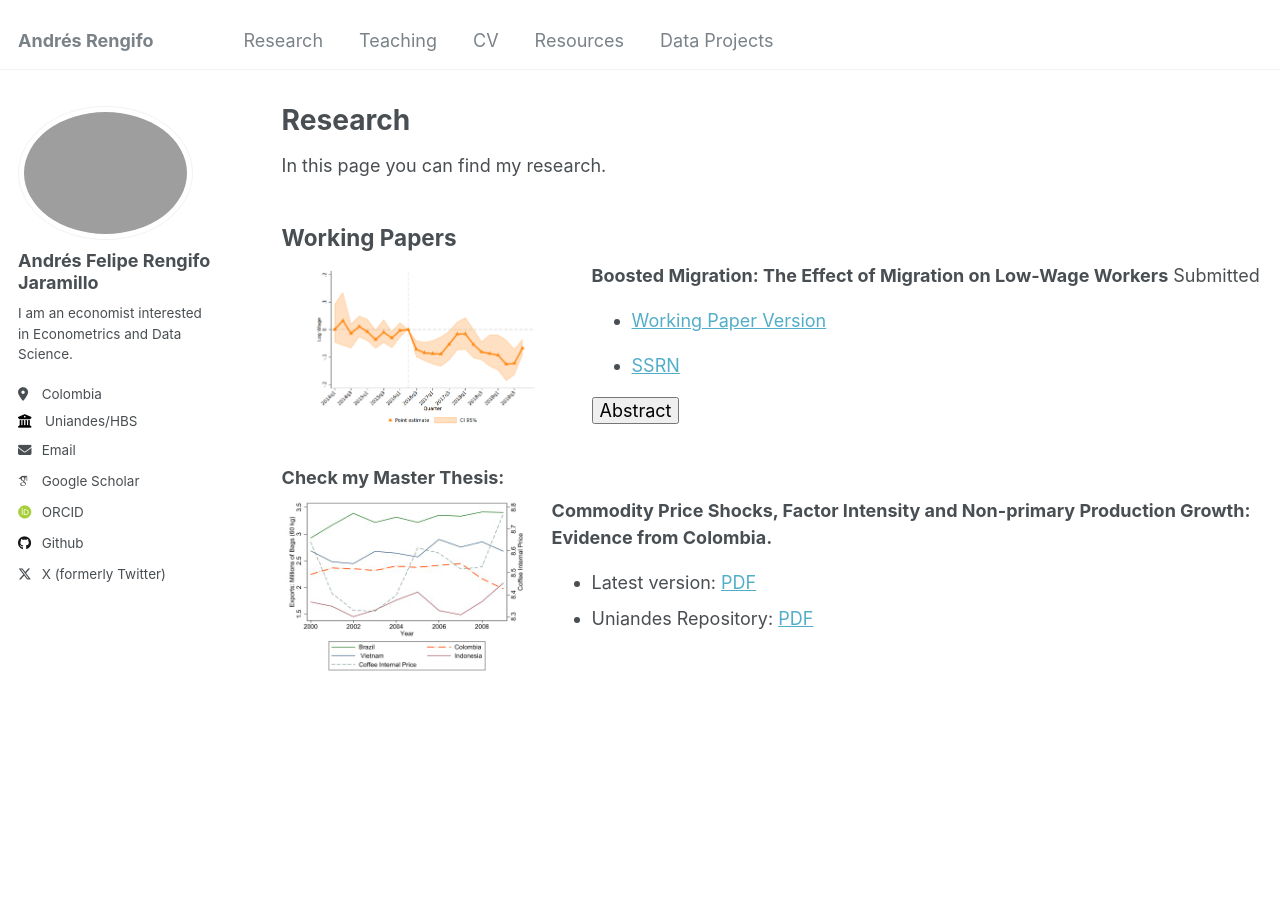
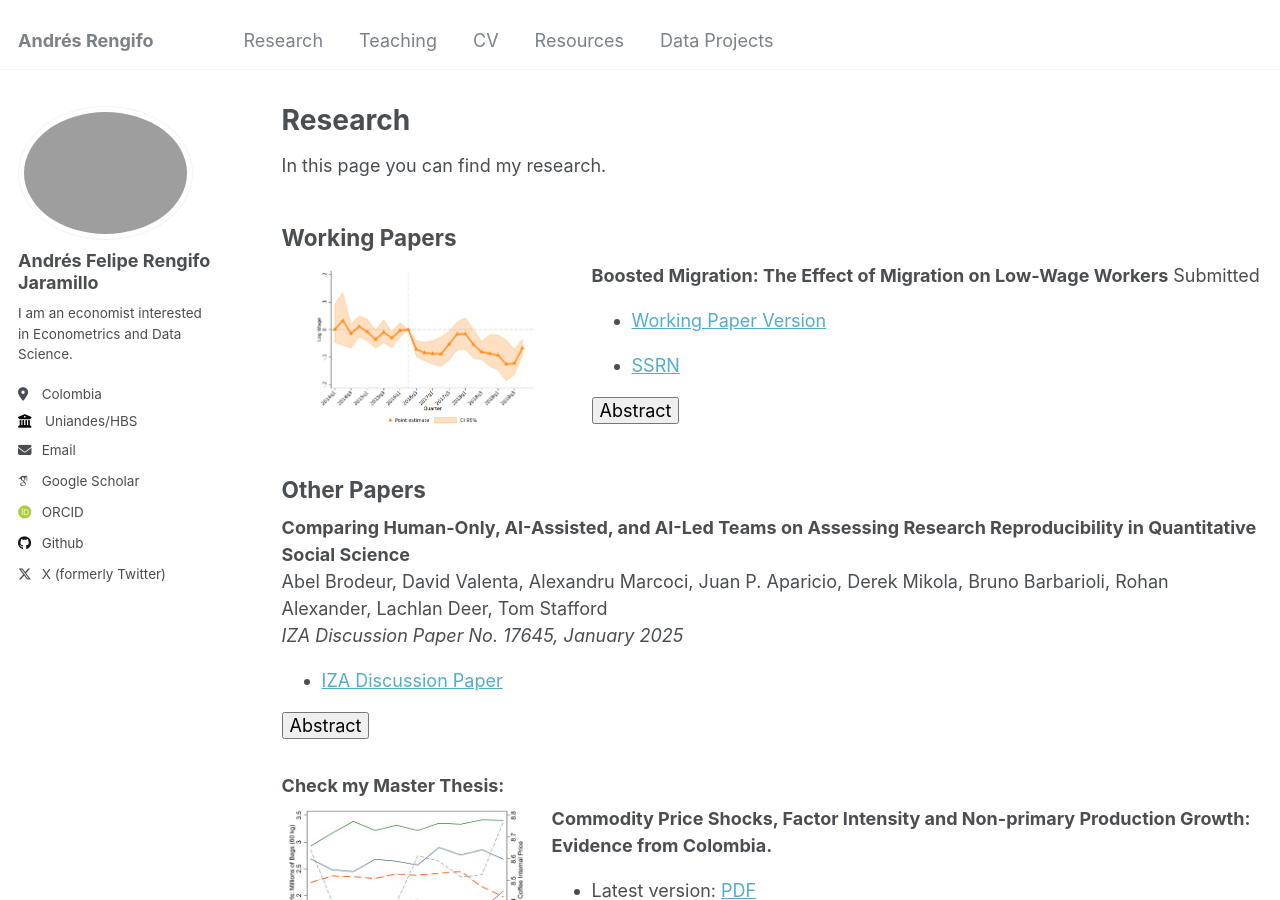
Before and after one commit to RengifoAndres/RengifoAndres.github.io, a Jekyll site: the page built from _pages/Research.md, in a window 1280 px wide and 900 px high. Built offline with Jekyll 4.4.1, drawn with Linux system fonts in a browser that asks for light colours; some web fonts are replaced.

Commit message:
Add 'Other Papers' section to Research page with IZA DP 17645
Add a new section for collaborative papers, featuring the IZA Discussion
Paper on comparing human-only, AI-assisted, and AI-led teams for
assessing research reproducibility in social science.

Co-Authored-By: Claude Opus 4.6 <noreply@anthropic.com>

```diff
--- a/_pages/Research.md
+++ b/_pages/Research.md
@@ -49,6 +49,29 @@ This paper examines the labor market effects of Venezuelan migration on low-wage
 
 
 
+## Other Papers
+
+<div style="display: flex; align-items: flex-start; margin-bottom: 20px;">
+  <div>
+    <strong>Comparing Human-Only, AI-Assisted, and AI-Led Teams on Assessing Research Reproducibility in Quantitative Social Science</strong><br>
+    Abel Brodeur, David Valenta, Alexandru Marcoci, Juan P. Aparicio, Derek Mikola, Bruno Barbarioli, Rohan Alexander, Lachlan Deer, Tom Stafford <br>
+    <em>IZA Discussion Paper No. 17645, January 2025</em>
+    <ul>
+      <li><a href="https://docs.iza.org/dp17645.pdf">IZA Discussion Paper</a></li>
+    </ul>
+    <!-- Button to toggle abstract -->
+    <button class="toggle-button" onclick="toggleAbstract(this, 'abstract2')">Abstract</button>
+
+    <!-- Abstract content -->
+    <div id="abstract2" class="abstract-content" style="display: none; margin-top: 10px;">
+      <p>
+This study evaluates the effectiveness of varying levels of human and artificial intelligence (AI) integration in reproducibility assessments. We computationally reproduced quantitative results from published articles in the social sciences with 288 researchers, randomly assigned to 103 teams across three groups — human-only teams, AI-assisted teams and teams whose task was to minimally guide an AI to conduct reproducibility checks (the "AI-led" approach). Findings reveal that when working independently, human teams matched the reproducibility success rates of teams using AI assistance, while both groups substantially outperformed AI-led approaches (with human teams achieving 57 pp higher success rates than AI-led teams). Human teams found significantly more major errors compared to both AI-assisted teams and AI-led teams. AI-assisted teams demonstrated an advantage over more automated approaches, detecting 0.4 more major errors per team than AI-led teams, though still significantly fewer than human-only teams. Finally, both human and AI-assisted teams significantly outperformed AI-led approaches in both proposing and implementing comprehensive robustness checks.
+</p>
+    </div>
+  </div>
+</div>
+
+
 ### Check my Master Thesis:
 <div style="display: flex; align-items: flex-start; margin-bottom: 20px;">
   <img src="/images/research_images/exclution_r.jpg" alt="Image related to Commodity Price Shocks" style="width: 250px; height: auto; margin-right: 20px;">
```
